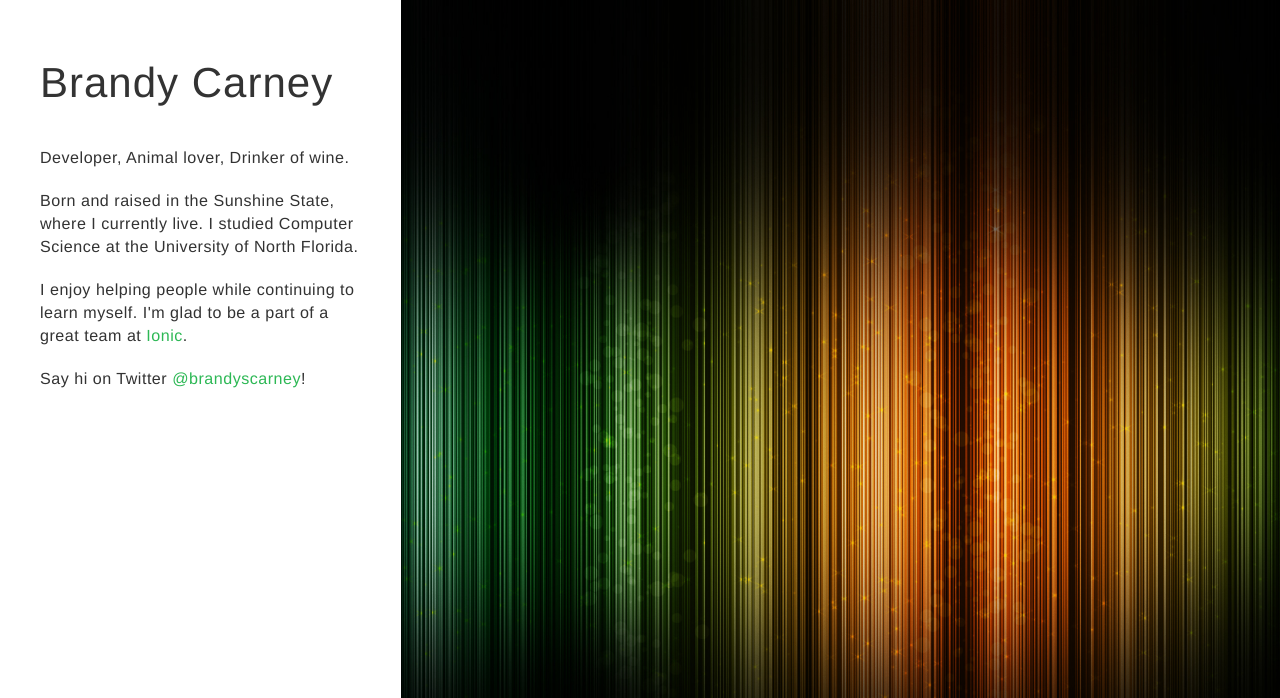
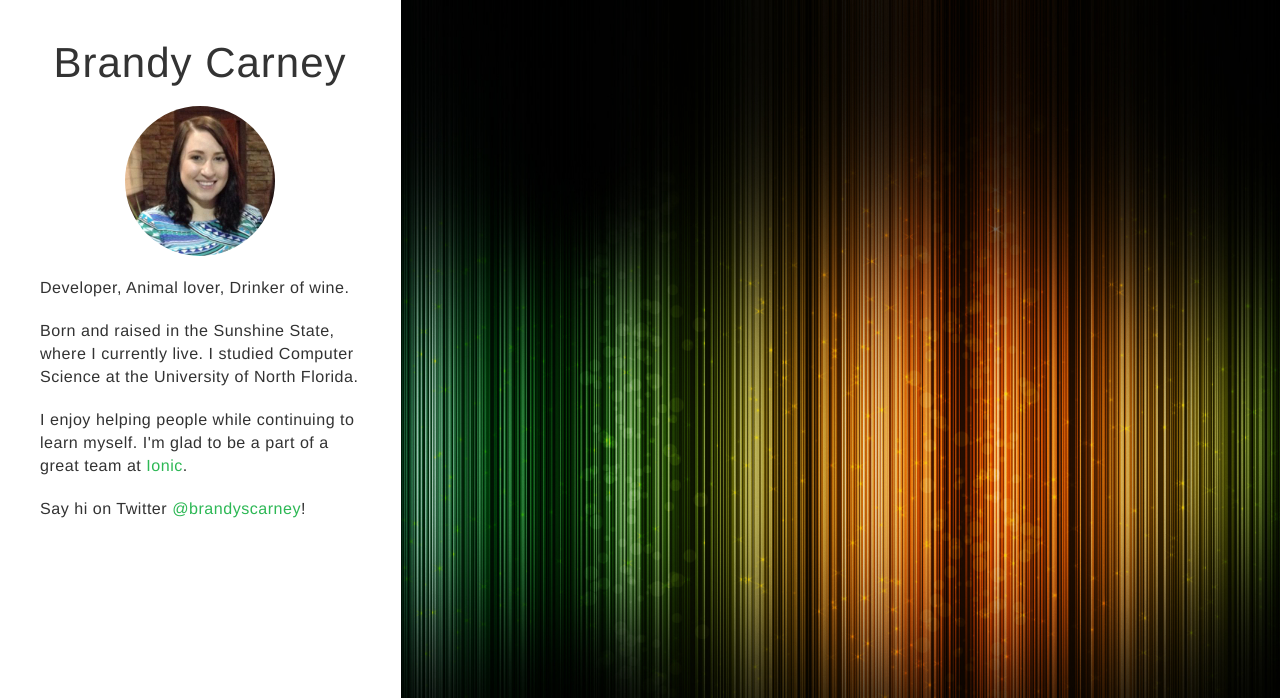
Before and after one commit to brandyscarney/website, a plain HTML site: page index.html in a window 1280 px wide. Shown: the top 698 px of the page. Drawn offline with nearby package versions, Linux system fonts and the light colour scheme.

Commit message:
Fixing UI issues with the side image, adding an image
Adding better description and preview image

```diff
--- a/css/app.css
+++ b/css/app.css
@@ -20,12 +20,11 @@ body {
 .black-bg {
   margin-left: 401px;
   height: 100%;
-  overflow: hidden;
+  min-height: 650px;
   background-color: black;
 }
 .img-container {
-  height: 100%;
-  overflow: hidden;
+  height: inherit;
   background-size: cover;
   background-position: center;
   background-image:url("../img/abstract.jpg");
@@ -35,13 +34,20 @@ body {
   font-weight: 100;
   font-size: 300%;
   letter-spacing: 1px;
-  margin-bottom: 0;
+  margin-top: 0;
+}
+.main-image, .header {
+  text-align: center;
+  margin-bottom: 20px;
+}
+.main-image img {
+  width: 150px;
+  border-radius: 75px;
 }
 .content {
   font-weight: 300;
   color: #333;
   font-size: 115%;
-  padding: 40px 0;
   letter-spacing: 0.5px;
 }
 .content p {
@@ -108,6 +114,11 @@ a::selection {
   animation-delay: 500ms;
 }
 
+.delay-two {
+  -webkit-animation-delay: 1s;
+  animation-delay: 1s;
+}
+
 @keyframes fadeInDown {
   0% {
     opacity: 0;
--- a/index.html
+++ b/index.html
@@ -5,11 +5,13 @@
         <meta name="viewport"
               content="width=device-width, initial-scale=1.0">
         <meta name="description"
-              content="brandy carney">
+              content="Personal website for Brandy Carney">
         <meta name="keywords"
               content="brandy,carney">
         <meta name="author"
               content="Brandy Carney">
+        <meta property="og:image"
+              content="img/me.jpg" />
 
         <title>Brandy Carney</title>
         <link href='http://fonts.googleapis.com/css?family=Roboto:400,100,300' rel='stylesheet' type='text/css'>
@@ -22,13 +24,16 @@
         <div class="header fade-in">
             <h1>Brandy Carney</h1>
         </div>
-        <div class="content fade-in delay-one">
+        <div class="main-image fade-in delay-one">
+          <img src="img/me.jpg">
+        </div>
+        <div class="content fade-in delay-two">
           <p>Developer, Animal lover, Drinker of wine.</p>
           <p>Born and raised in the Sunshine State, where I currently live. I studied Computer Science at the University of North Florida.</p>
           <p>I enjoy helping people while continuing to learn myself. I'm glad to be a part of a great team at <a href="http://ionic.io/" target="_blank">Ionic</a>.</p>
           <p>Say hi on Twitter <a target="_blank" href="https://twitter.com/brandyscarney">@brandyscarney</a>!</p>
         </div>
-        <div class="row social-icons fade-in-down delay-one">
+        <div class="row social-icons fade-in-down delay-two">
           <div class="col-xs-3">
             <a target="_blank" href="https://twitter.com/brandyscarney"><i class="icon ion-social-twitter"></i></a>
           </div>
```
Also changed, not shown: img/me.jpg (added).
